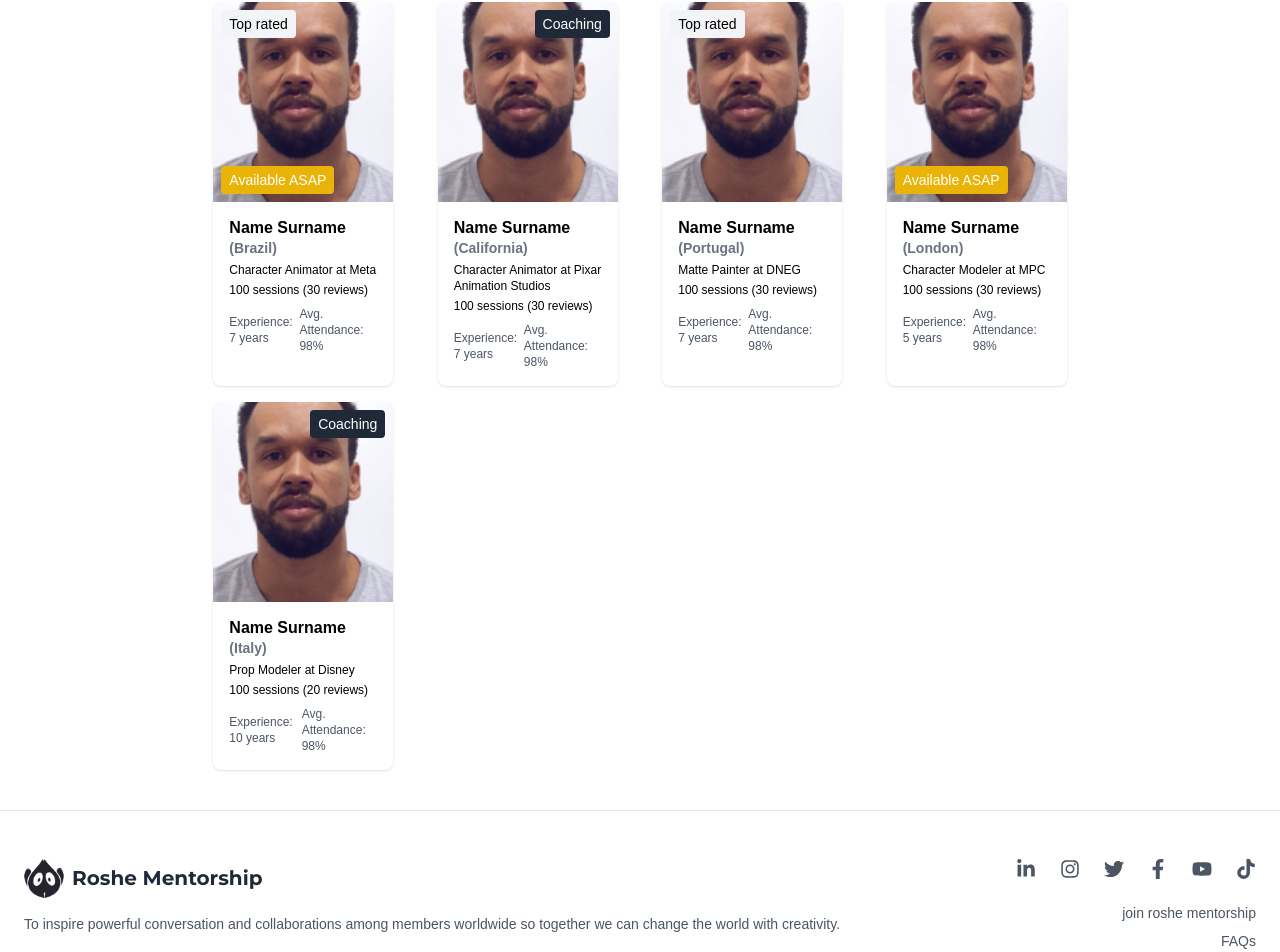
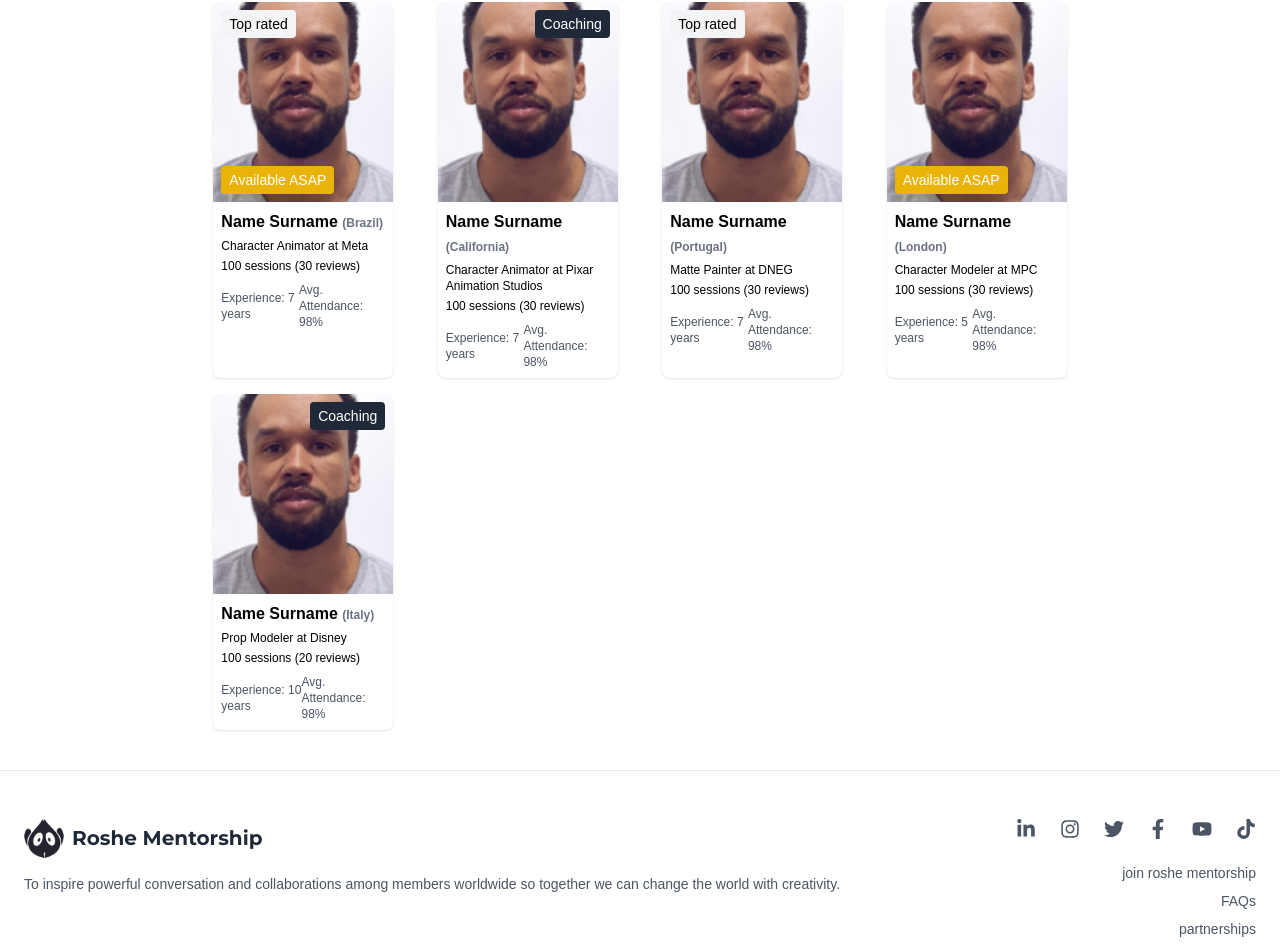
Before and after one commit to Roshe-Mentors/new_roshe, a Next.js app: page / in a window 1280 px wide. Shown: the part 1611-2563 px from the top of the page. Built offline with nearby package versions, Linux system fonts and the light colour scheme.

Commit message:
Fix: adjust padding and text sizes in MentorsSection component for improved readability

```diff
--- a/src/components/MentorsSection.tsx
+++ b/src/components/MentorsSection.tsx
@@ -138,10 +138,10 @@ const MentorsSection = () => {
             </div>
 
             {/* Card Content */}
-            <div className="p-4 text-black">
-              <h3 className="text-md font-semibold leading-tight">
+            <div className="p-2 text-black">
+              <h3 className="text-base font-semibold">
                 {mentor.name}{' '}
-                <span className="text-sm text-gray-500">({mentor.location})</span>
+                <span className="text-xs text-gray-500">({mentor.location})</span>
               </h3>
               <p className="text-xs mt-1">{mentor.role}</p>
               <p className="text-xs mt-1">{mentor.sessionsAndReviews}</p>
```
